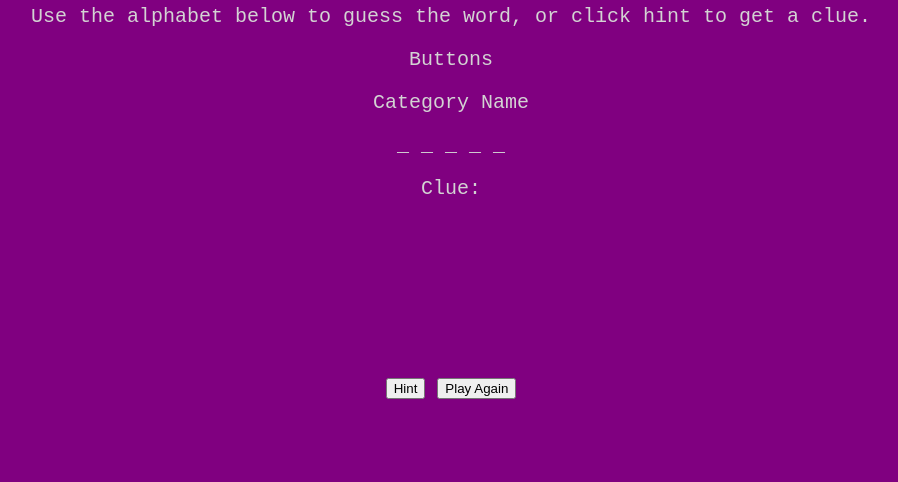
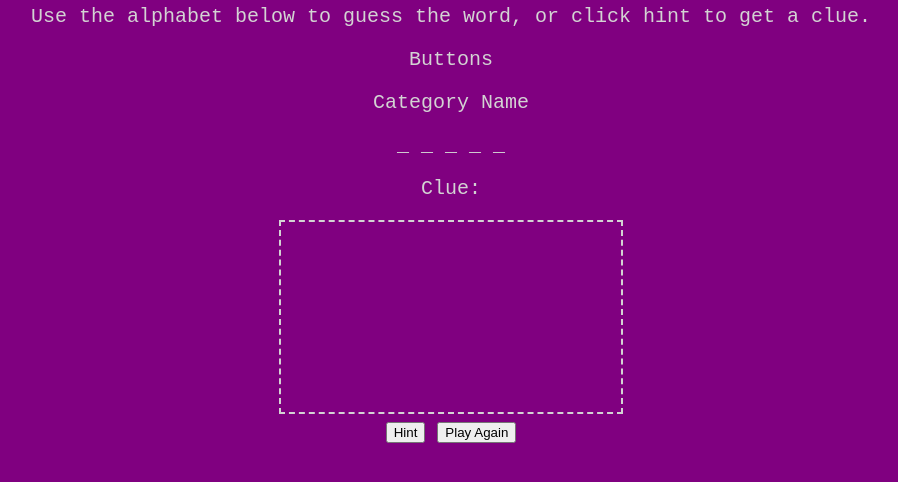
Before and after one commit to rogerscl116/javascript-hangman, a plain HTML site: page index.html in a window 1280 px wide. Shown: the part 94-576 px from the top of the page, without its empty margins (189-1087 px from the left). Drawn offline with Linux system fonts and the light colour scheme.

Commit message:
add more styling for wrapper and canvas

```diff
--- a/assets/css/styles.css
+++ b/assets/css/styles.css
@@ -1,8 +1,19 @@
 body {
     background: purple;
     font-family: monospace;
-    color: lightgray;
+    color: lightgrey;
     height: 100%;
     text-align: center;
     font-size: 20px;
   }
+
+.wrapper {
+    width: 100%;
+    margin: 0 auto;
+}
+
+canvas {
+    color: lightgrey;
+    border: lightgrey dashed 2px;
+    padding: 20px;
+}
```
